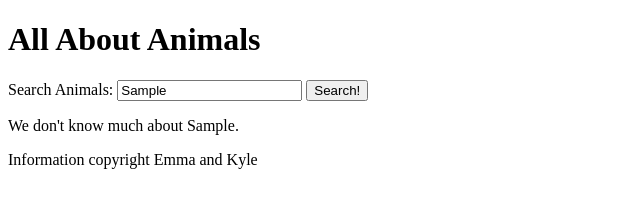
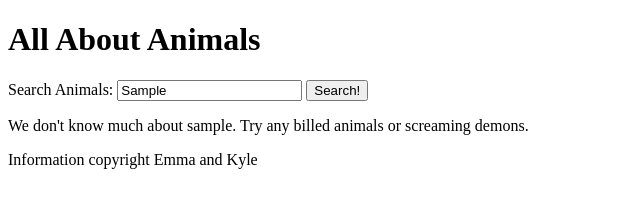
Before and after one commit to doctorcrawford/animal-wiki, a plain HTML site: page index.html in a window 1280 px wide. Both pictures are taken after typing "Sample" into the empty fields and a click on the button "Search!". Shown: the whole page, without its empty margins (0-640 px from the left). Drawn offline with Linux system fonts and the light colour scheme.

Commit message:
lowerCase method for input value
Co-authored-by: Emma Gerigscott <elgerig@gmail.com>

```diff
--- a/index.html
+++ b/index.html
@@ -50,7 +50,7 @@
     </ul>
   </div>
   <div id="any-other-animal" class="hidden">
-    <p>We don't know much about <span id="other-animal"></span>.</p>
+    <p>We don't know much about <span id="other-animal"></span>. Try any billed animals or screaming demons.</p>
   </div>
   <footer>Information copyright Emma and Kyle</footer>
 </body>
--- a/js/scripts.js
+++ b/js/scripts.js
@@ -9,7 +9,7 @@ const form = document.querySelector("form")
 form.onsubmit = function(e) {
   e.preventDefault();
 
-  const input = document.querySelector("#animal").value;
+  const input = document.querySelector("#animal").value.toLowerCase();
   hide()
 
   if (input === "platypus") {
```
